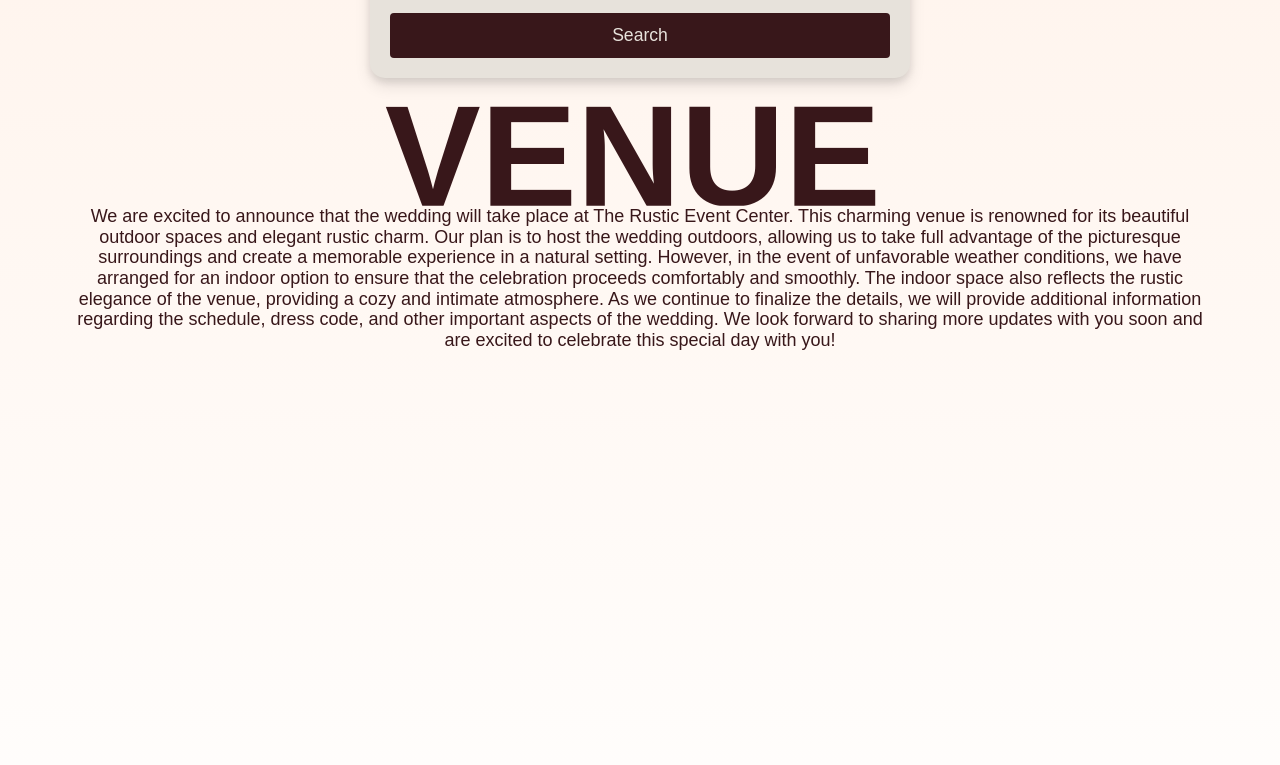
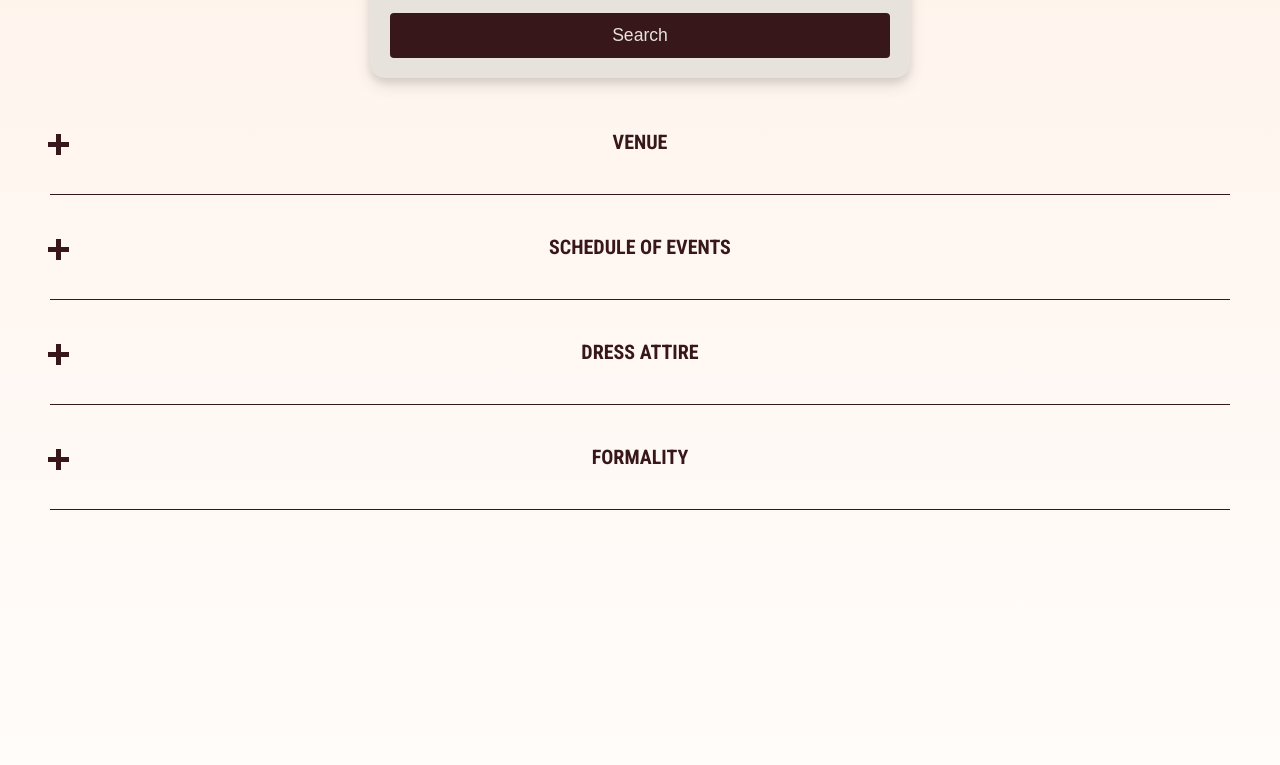
Before and after one commit to nickrhenderson/Wedding-Website, a plain HTML site: page index.html in a window 1280 px wide. Shown: the part 1355-2120 px from the top of the page. Drawn offline with nearby package versions, Linux system fonts and the light colour scheme; no server answers; a web font is replaced by a local one.

Commit message:
Added info section

```diff
--- a/index.html
+++ b/index.html
@@ -13,13 +13,13 @@
 
     <div class="top-bar">
         <div class="nav-links">
-            <a href="#intro" class="scroll-link">PHOTOS</a>
+            <a href="#photo" class="scroll-link">PHOTOS</a>
             <a href="#registries" class="scroll-link">REGISTRY</a>
-            <a href="#venue" class="scroll-link">VENUE</a>
+            <a href="#info" class="scroll-link">INFO</a>
         </div>
     </div>
 
-    <div id="intro" class="section">
+    <div id="photo" class="section">
         <div data-fadeshow="quick-nav prev-next-nav slide-counter autoplay ken-burns">
 
             <!-- Radio -->
@@ -143,14 +143,34 @@
         </form>
     </div>
 
-    <div id="venue" class="section">
-        <h1>VENUE</h1>
-        <p>We are excited to announce that the wedding will take place at The Rustic Event Center. This charming venue is renowned for its beautiful outdoor spaces and elegant rustic charm. Our plan is to host the wedding outdoors, allowing us to take full advantage of the picturesque surroundings and create a memorable experience in a natural setting.
-
-            However, in the event of unfavorable weather conditions, we have arranged for an indoor option to ensure that the celebration proceeds comfortably and smoothly. The indoor space also reflects the rustic elegance of the venue, providing a cozy and intimate atmosphere.
-
-            As we continue to finalize the details, we will provide additional information regarding the schedule, dress code, and other important aspects of the wedding. We look forward to sharing more updates with you soon and are excited to celebrate this special day with you!</p>
-    </div>
+    <div id="info" class="section">
+        <ul class="faq">
+          <li>
+            <h3 class="question">Venue
+              <div class="plus-minus-toggle collapsed"></div>
+            </h3>
+            <div class="answer">Blank</div>
+          </li>
+          <li>
+            <h3 class="question">Schedule of Events
+              <div class="plus-minus-toggle collapsed"></div>
+            </h3>
+            <div class="answer">Blank</div>
+          </li>
+          <li>
+            <h3 class="question">Dress Attire
+              <div class="plus-minus-toggle collapsed"></div>
+            </h3>
+            <div class="answer">Blank</div>
+          </li>
+          <li>
+            <h3 class="question">Formality
+              <div class="plus-minus-toggle collapsed"></div>
+            </h3>
+            <div class="answer">Blank</div>
+          </li>
+        </ul>
+      </div>
 
     <footer>
         <svg viewBox="0 0 120 28">
--- a/static/script.js
+++ b/static/script.js
@@ -73,7 +73,7 @@ document.addEventListener('DOMContentLoaded', () => {
         });
 
         // Check if the underline is under the "Photos" link
-        const photosLink = document.querySelector('a[href="#intro"]'); // 'PHOTOS' link
+        const photosLink = document.querySelector('a[href="#photo"]'); // 'PHOTOS' link
         const photosLinkRect = photosLink ? photosLink.getBoundingClientRect() : null;
 
         if (photosLinkRect) {
@@ -315,20 +315,26 @@ document.addEventListener('DOMContentLoaded', function() {
     handleScroll(); // Check on page load in case already scrolled
 });
 
-// JavaScript for triggering the typing effect on scroll
-document.addEventListener('DOMContentLoaded', function() {
-    const venueSection = document.getElementById('venue');
-    const venueTitle = venueSection.querySelector('h1');
+// JavaScript for info dropdown
+document.addEventListener("DOMContentLoaded", function() {
+    // Select all questions
+    const questions = document.querySelectorAll('.faq li .question');
 
-    // Create an Intersection Observer to detect when the venue section comes into view
-    const observer = new IntersectionObserver(entries => {
-        entries.forEach(entry => {
-            if (entry.isIntersecting) {
-                venueTitle.classList.add('typed-text');
-                observer.unobserve(venueTitle); // Stop observing after the animation triggers
+    questions.forEach(function(question) {
+        question.addEventListener('click', function() {
+            const plusMinusToggle = this.querySelector('.plus-minus-toggle');
+            const answer = this.nextElementSibling; // Get the corresponding answer
+
+            // Toggle the collapsed class
+            plusMinusToggle.classList.toggle('collapsed');
+            this.parentElement.classList.toggle('active');
+
+            // Toggle the answer visibility
+            if (answer.style.maxHeight) {
+                answer.style.maxHeight = null; // Collapse
+            } else {
+                answer.style.maxHeight = answer.scrollHeight + 'px'; // Expand
             }
         });
-    }, { threshold: 0.1 }); // Adjust threshold as needed
-
-    observer.observe(venueTitle); // Start observing the title
+    });
 });
--- a/static/styles.css
+++ b/static/styles.css
@@ -108,7 +108,7 @@ body {
     font-family: Arial, sans-serif;
 }
 
-#intro {
+#photo {
     width: 100%;
     height: 100%;
     position: relative;
@@ -410,52 +410,87 @@ body {
   opacity: 1; /* Make visible */
 }
 
-#venue {
-    padding-top: 1rem;
-    margin-bottom: 20rem;
-    font-size: clamp(0px, 4vw, 20px);
-    transform: scale(0.9);
-
-    * {
-        box-sizing: border-box;
-        margin: 0;
-    }
-
-    html {
-        block-size: 100%;
-        color-scheme: dark light;
-    }
-
-    body {
-        min-block-size: 100%;
-        font-family: system-ui, sans-serif;
-
-        display: grid;
-        place-content: center;
-        padding: 5vmin;
-    }
-
-    h1 {
-        font-size: min(20vh, 20vw);
-        line-height: 1cap;
-    }
-}
-
-/* CSS for typing effect */
-@keyframes typing {
-  from { width: 0; }
-  to { width: 100%; }
-}
-
-@keyframes blink {
-  50% { border-color: transparent; }
-}
-
-.typed-text {
-  overflow: hidden; /* Ensures the text is clipped as it is typed */
-  white-space: nowrap; /* Prevents text from wrapping */
-  border-right: 0.10em solid black; /* Creates the blinking cursor */
-  animation: typing 3s steps(30, end), blink 0.75s step-end infinite;
+#info {
+  margin-top: 2rem;
+  margin-bottom: 15rem;
+  .faq {
+    list-style: none;
+    padding-left: 50px;
+    padding-right: 50px;
+  }
+
+  .faq li {
+    border-bottom: 1px solid #38171A;
+    margin-bottom: 15px;
+  }
+
+  .faq li.active .answer {
+    max-height: 275px !important;
+    padding-bottom: 25px;
+    transition: max-height 0.5s ease, padding-bottom 0.5s ease;
+  }
+
+  .faq li.active .question {
+    color: var(--fact-question-color-active);
+    transition: color 0.5s ease;
+  }
+
+  .faq .answer {
+    color: #38171A;
+    font-family: var(--sub-font);
+    font-size: 16px;
+    line-height: 24px;
+    max-height: 0;
+    overflow: hidden;
+    transition: max-height 0.5s ease, padding-bottom 0.5s ease;
+  }
+
+  .faq .plus-minus-toggle {
+    cursor: pointer;
+    height: 21px;
+    position: absolute;
+    width: 21px;
+    left: -40px;
+    top: 50%;
+    z-index: 2;
+  }
+
+  .faq .plus-minus-toggle:before,
+  .faq .plus-minus-toggle:after {
+    background: #38171A;
+    content: '';
+    height: 5px;
+    left: 0;
+    position: absolute;
+    top: 0;
+    width: 21px;
+    transition: transform 500ms ease;
+    margin-left: 2.4rem;
+  }
+
+  .faq .plus-minus-toggle:after {
+    transform-origin: center;
+  }
+
+  .faq .plus-minus-toggle.collapsed:after {
+    transform: rotate(90deg);
+  }
+
+  .faq .plus-minus-toggle.collapsed:before {
+    transform: rotate(180deg);
+  }
+
+  .faq .question {
+    color: #38171A;
+    font-family: var(--sub-font);
+    font-size: 20px;
+    font-weight: 800;
+    text-transform: uppercase;
+    position: relative;
+    cursor: pointer;
+    padding: 20px 0;
+    transition: color 0.5s ease;
+  }
 }
 
 footer {
@@ -529,6 +564,30 @@ svg {
       opacity: 1;
       transform: translateY(0);
   }
+}
+
+/* Styling for info https://codepen.io/Brolik/pen/EgWjzy*/
+@import "compass";
+
+/* Fonts */
+:root {
+    --font-sans-family: sans-serif;
+    --font-serif-family: serif;
+}
+
+/* Colors */
+:root {
+    --header-color: #090909;
+    --paragraph-color: #090909;
+    --fact-question-color: var(--header-color);
+    --fact-question-color-active: #808080;
+}
+
+/* Media Sizes */
+@media (max-width: 767px) {
+    .faq .question {
+        font-size: 18px;
+    }
 }
 
 /* Styling for slideshow @https://github.com/alexerlandsson/css-fadeshow?tab=readme-ov-file */
```
